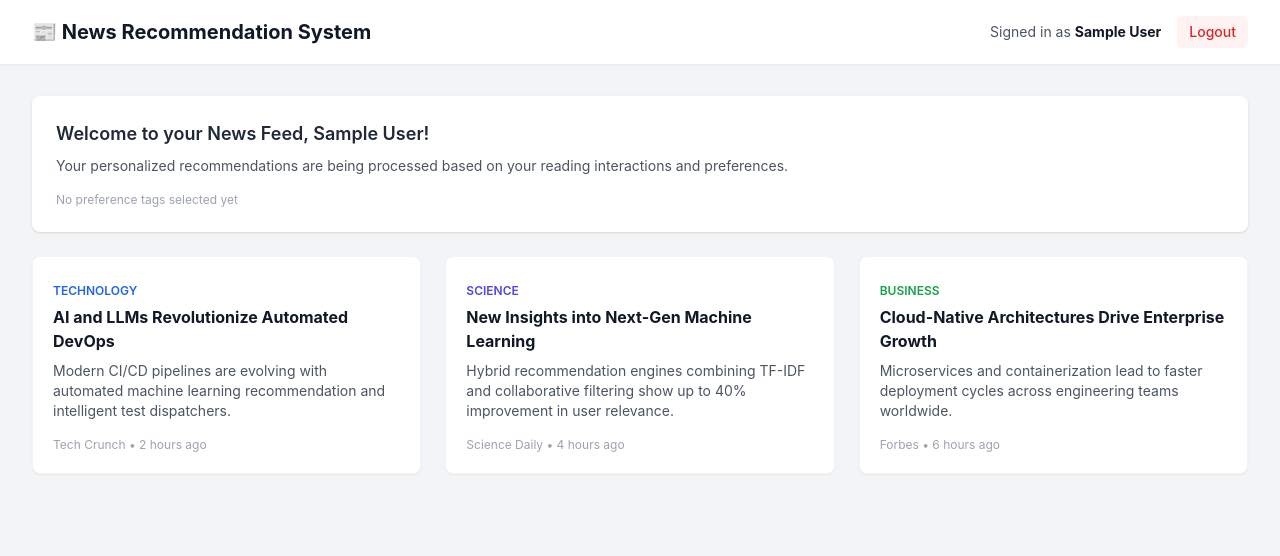
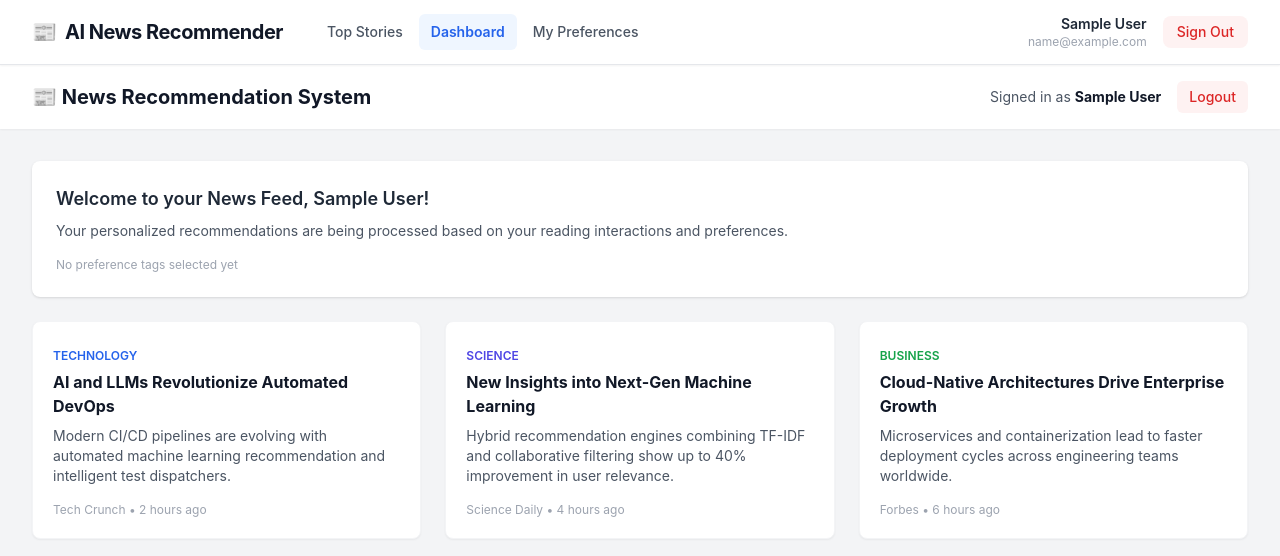
Before and after one commit to tnmybthm05/DEVOPS-2026-CS-E-22, a React (Vite) app in the folder frontend/: page /dashboard in a window 1280 px wide. Shown: the top 556 px of the page. Built offline with nearby package versions, Linux system fonts and the light colour scheme; sample sign-in values are in the browser's storage.

Commit message:
fix the ambiguity in code

```diff
--- a/frontend/src/App.jsx
+++ b/frontend/src/App.jsx
@@ -5,14 +5,34 @@ import Login from './pages/Login.jsx';
 import Register from './pages/Register.jsx';
 import Preferences from './pages/Preferences.jsx';
 import Dashboard from './pages/Dashboard.jsx';
+import Search from './pages/Search.jsx';
 import ProtectedRoute from './components/common/ProtectedRoute.jsx';
+import Navbar from './components/common/Navbar.jsx';
 
 function App() {
   return (
+    <div className="min-h-screen bg-gray-50 flex flex-col">
+      <Navbar />
+      <main className="flex-grow">
         <Routes>
-      <Route path="/" element={<Home />} />
           <Route path="/login" element={<Login />} />
           <Route path="/register" element={<Register />} />
+          <Route
+            path="/"
+            element={
+              <ProtectedRoute>
+                <Home />
+              </ProtectedRoute>
+            }
+          />
+          <Route
+            path="/search"
+            element={
+              <ProtectedRoute>
+                <Search />
+              </ProtectedRoute>
+            }
+          />
           <Route
             path="/preferences"
             element={
@@ -29,8 +49,10 @@ function App() {
               </ProtectedRoute>
             }
           />
-      <Route path="*" element={<Navigate to="/" replace />} />
+          <Route path="*" element={<Navigate to="/login" replace />} />
         </Routes>
+      </main>
+    </div>
   );
 }
 
--- a/frontend/src/components/auth/LoginForm.jsx
+++ b/frontend/src/components/auth/LoginForm.jsx
@@ -17,7 +17,7 @@ const LoginForm = () => {
     setError('');
     try {
       await login(formData);
-      navigate('/dashboard');
+      navigate('/');
     } catch (err) {
       setError(err.response?.data?.message || 'Failed to login');
     }
--- a/frontend/src/components/common/Navbar.jsx
+++ b/frontend/src/components/common/Navbar.jsx
@@ -0,0 +1,96 @@
+import React from 'react';
+import { Link, useLocation, useNavigate } from 'react-router-dom';
+import { useAuth } from '../../hooks/useAuth';
+
+const Navbar = () => {
+  const { user, logout } = useAuth();
+  const location = useLocation();
+  const navigate = useNavigate();
+
+  const handleLogout = () => {
+    logout();
+    navigate('/login');
+  };
+
+  const isActive = (path) => location.pathname === path;
+
+  return (
+    <nav className="bg-white border-b border-gray-200 sticky top-0 z-50 shadow-sm">
+      <div className="max-w-7xl mx-auto px-4 sm:px-6 lg:px-8">
+        <div className="flex justify-between h-16">
+          <div className="flex items-center gap-8">
+            <Link to="/" className="flex items-center gap-2 text-xl font-bold text-gray-900 hover:text-blue-600 transition">
+              <span>📰</span>
+              <span className="tracking-tight">AI News Recommender</span>
+            </Link>
+
+            {user && (
+              <div className="hidden md:flex items-center space-x-1">
+                <Link
+                  to="/"
+                  className={`px-3 py-2 rounded-md text-sm font-medium transition ${
+                    isActive('/') ? 'text-blue-600 bg-blue-50 font-semibold' : 'text-gray-600 hover:text-gray-900 hover:bg-gray-100'
+                  }`}
+                >
+                  Top Stories
+                </Link>
+                <Link
+                  to="/dashboard"
+                  className={`px-3 py-2 rounded-md text-sm font-medium transition ${
+                    isActive('/dashboard') ? 'text-blue-600 bg-blue-50 font-semibold' : 'text-gray-600 hover:text-gray-900 hover:bg-gray-100'
+                  }`}
+                >
+                  Dashboard
+                </Link>
+                <Link
+                  to="/preferences"
+                  className={`px-3 py-2 rounded-md text-sm font-medium transition ${
+                    isActive('/preferences') ? 'text-blue-600 bg-blue-50 font-semibold' : 'text-gray-600 hover:text-gray-900 hover:bg-gray-100'
+                  }`}
+                >
+                  My Preferences
+                </Link>
+              </div>
+            )}
+          </div>
+
+          <div className="flex items-center gap-4">
+            {user ? (
+              <div className="flex items-center gap-4">
+                <div className="text-right hidden sm:block">
+                  <div className="text-sm font-semibold text-gray-800">{user.name}</div>
+                  <div className="text-xs text-gray-400">{user.email}</div>
+                </div>
+                <button
+                  onClick={handleLogout}
+                  className="px-3.5 py-1.5 text-sm font-medium text-red-600 bg-red-50 hover:bg-red-100 rounded-lg transition"
+                >
+                  Sign Out
+                </button>
+              </div>
+            ) : (
+              <div className="flex items-center gap-3">
+                <Link
+                  to="/login"
+                  className={`px-4 py-2 text-sm font-medium rounded-lg transition ${
+                    isActive('/login') ? 'text-blue-600 bg-blue-50 font-semibold' : 'text-gray-700 hover:text-gray-900'
+                  }`}
+                >
+                  Sign In
+                </Link>
+                <Link
+                  to="/register"
+                  className="px-4 py-2 text-sm font-medium text-white bg-blue-600 hover:bg-blue-700 rounded-lg shadow-sm transition"
+                >
+                  Create Account
+                </Link>
+              </div>
+            )}
+          </div>
+        </div>
+      </div>
+    </nav>
+  );
+};
+
+export default Navbar;
--- a/frontend/src/hooks/useNews.js
+++ b/frontend/src/hooks/useNews.js
@@ -33,7 +33,6 @@ export const useNews = (initialCategory = 'All') => {
 
   useEffect(() => {
     fetchNews(true);
-    // eslint-disable-next-line react-hooks/exhaustive-deps
   }, [category]);
 
   const loadMore = () => {
--- a/frontend/src/pages/Home.jsx
+++ b/frontend/src/pages/Home.jsx
@@ -1,20 +1,79 @@
 import React from 'react';
+import { Link } from 'react-router-dom';
+import { useAuth } from '../hooks/useAuth';
 import { useNews } from '../hooks/useNews';
 import CategoryTabs from '../components/news/CategoryTabs';
 import NewsGrid from '../components/news/NewsGrid';
 import SearchBar from '../components/news/SearchBar';
 
 const Home = () => {
+  const { user } = useAuth();
   const { articles, loading, error, category, setCategory, loadMore, hasMore } = useNews('All');
 
   return (
-    <div className="max-w-7xl mx-auto px-4 sm:px-6 lg:px-8 py-8">
-      <div className="mb-8 flex flex-col md:flex-row md:items-center justify-between gap-4">
+    <div className="max-w-7xl mx-auto px-4 sm:px-6 lg:px-8 py-8 space-y-8">
+      {/* Personalized Welcome & Quick Actions (restored earlier requirements) */}
+      {user && (
+        <div className="bg-gradient-to-r from-blue-600 to-indigo-700 rounded-2xl p-6 text-white shadow-md flex flex-col md:flex-row md:items-center justify-between gap-6">
+          <div className="space-y-2">
+            <div className="inline-block px-3 py-1 bg-blue-500/30 backdrop-blur-sm rounded-full text-xs font-semibold tracking-wide uppercase">
+              Personalized News Feed
+            </div>
+            <h2 className="text-2xl md:text-3xl font-bold tracking-tight">
+              Welcome back, {user.name}!
+            </h2>
+            <p className="text-blue-100 text-sm max-w-xl">
+              Curated real-time news powered by Machine Learning tailored to your interests.
+            </p>
+            {user.preferences && user.preferences.length > 0 ? (
+              <div className="flex flex-wrap items-center gap-2 pt-1">
+                <span className="text-xs text-blue-200">Your topics:</span>
+                {user.preferences.map((pref, i) => (
+                  <span
+                    key={i}
+                    className="px-2.5 py-0.5 bg-white/20 hover:bg-white/30 rounded-full text-xs font-medium text-white transition"
+                  >
+                    {pref}
+                  </span>
+                ))}
+              </div>
+            ) : (
+              <div className="pt-1">
+                <Link
+                  to="/preferences"
+                  className="text-xs text-yellow-300 hover:text-yellow-200 underline font-medium"
+                >
+                  ⚡ Set your news preferences to personalize your feed &rarr;
+                </Link>
+              </div>
+            )}
+          </div>
+
+          <div className="flex flex-wrap gap-3 shrink-0">
+            <Link
+              to="/dashboard"
+              className="px-4 py-2 bg-white text-blue-700 font-semibold rounded-lg text-sm hover:bg-blue-50 shadow-sm transition"
+            >
+              Go to Dashboard
+            </Link>
+            <Link
+              to="/preferences"
+              className="px-4 py-2 bg-blue-500/30 hover:bg-blue-500/50 text-white font-semibold rounded-lg text-sm border border-white/20 transition"
+            >
+              My Preferences
+            </Link>
+          </div>
+        </div>
+      )}
+
+      {/* Top Stories News Section */}
+      <div>
+        <div className="mb-6 flex flex-col md:flex-row md:items-center justify-between gap-4">
           <div>
             <h1 className="text-3xl font-extrabold text-gray-900 tracking-tight">Top Stories</h1>
-          <p className="text-gray-500 mt-1">Catch up on what's happening around the world.</p>
+            <p className="text-gray-500 mt-1 text-sm">Catch up on what's happening around the world.</p>
           </div>
-        <div className="w-full md:w-96">
+          <div className="w-full md:w-80">
             <SearchBar />
           </div>
         </div>
@@ -29,6 +88,7 @@ const Home = () => {
           hasMore={hasMore}
         />
       </div>
+    </div>
   );
 };
 
```
Also changed, not shown: 2 other files (tests, documents, lock files or other folders). Lines whose indentation alone changed are shown as unchanged.
